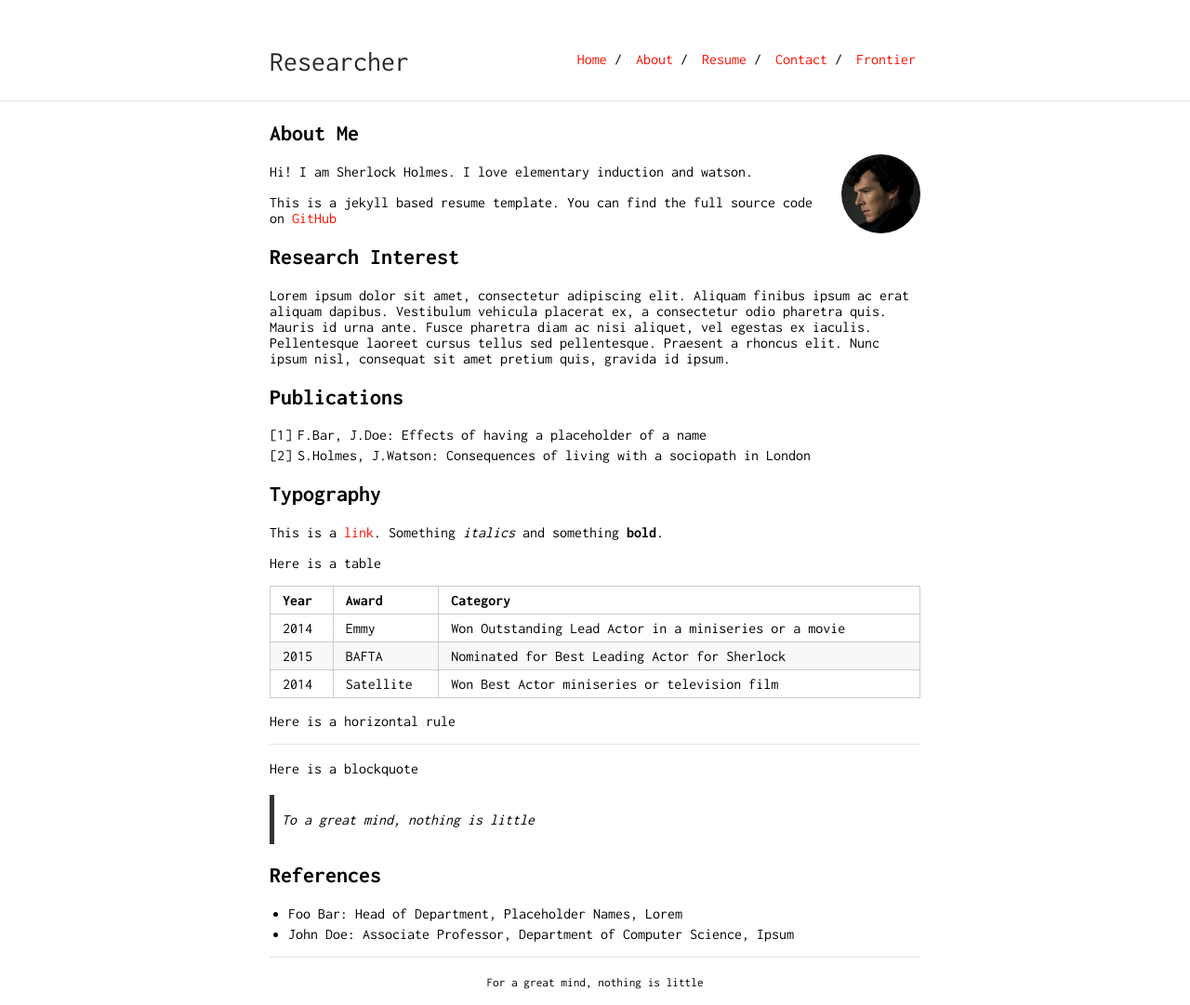
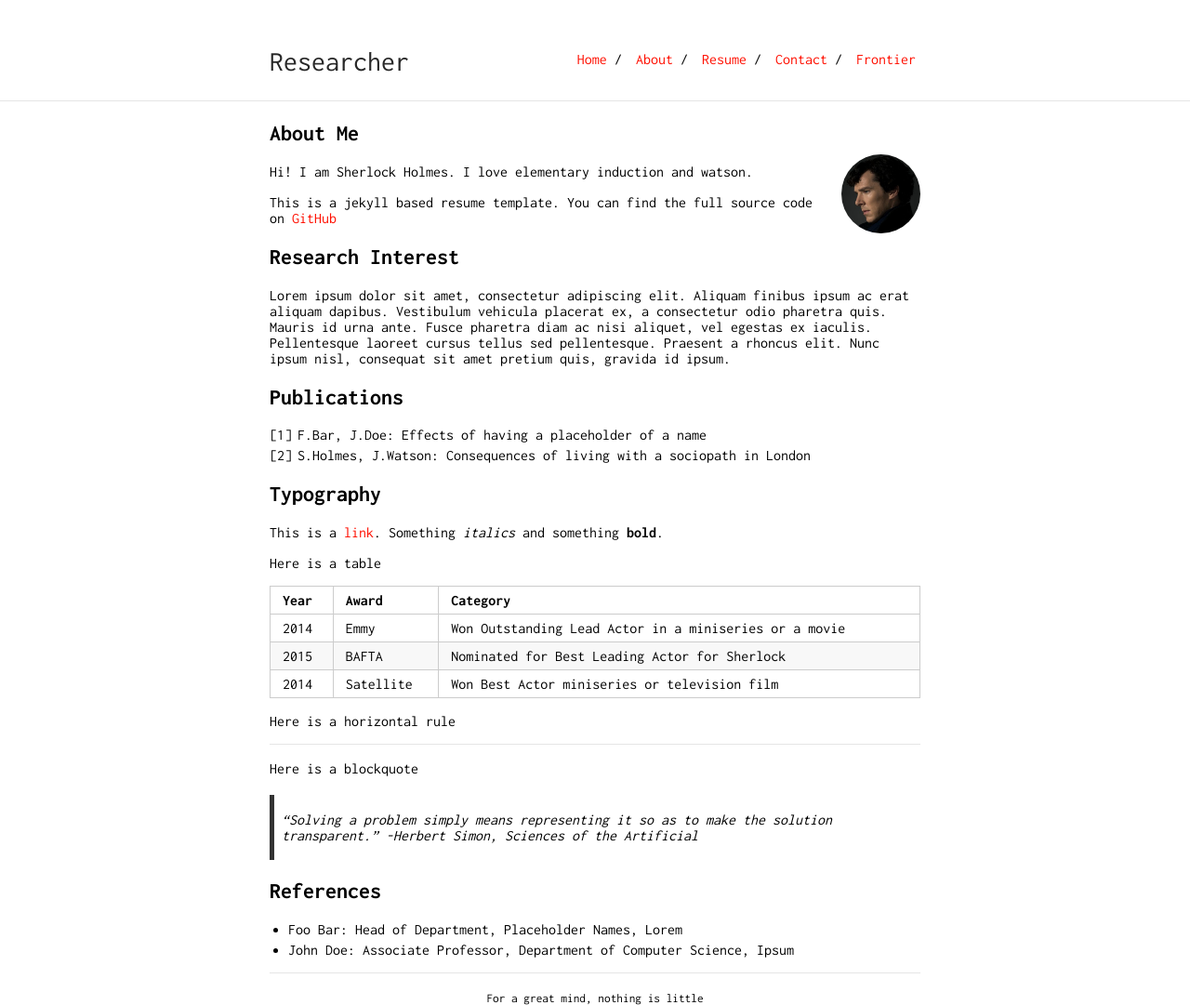
Before and after one commit to lelivre/lelivre.github.io, a Jekyll site: the page built from home.md, in a window 1280 px wide. Shown: the whole page at 93% size. Built offline with Jekyll 4.4.1, drawn with Linux system fonts in a browser that asks for light colours; our own code applies the rules of GitHub Pages for plain Markdown files.

Commit message:
Add Quote

```diff
--- a/home.md
+++ b/home.md
@@ -37,7 +37,7 @@ Here is a horizontal rule
 
 Here is a blockquote
 
-> To a great mind, nothing is little
+> "Solving a problem simply means representing it so as to make the solution transparent."  -Herbert Simon, _Sciences of the Artificial_
 
 ## References
 
```
